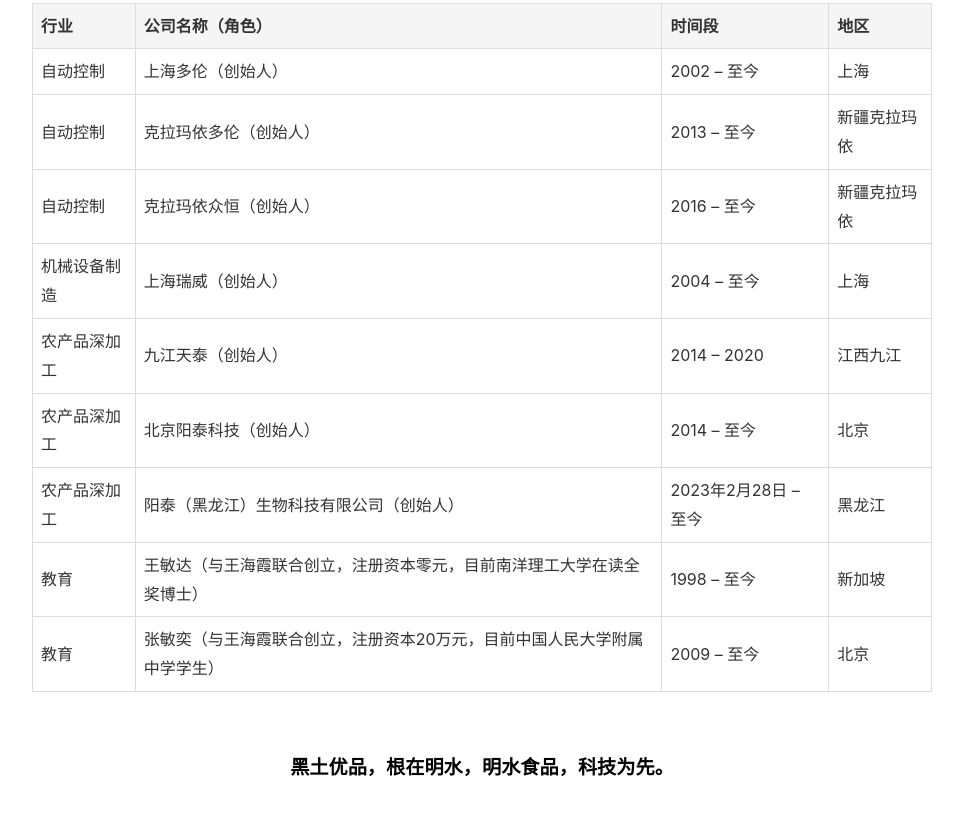
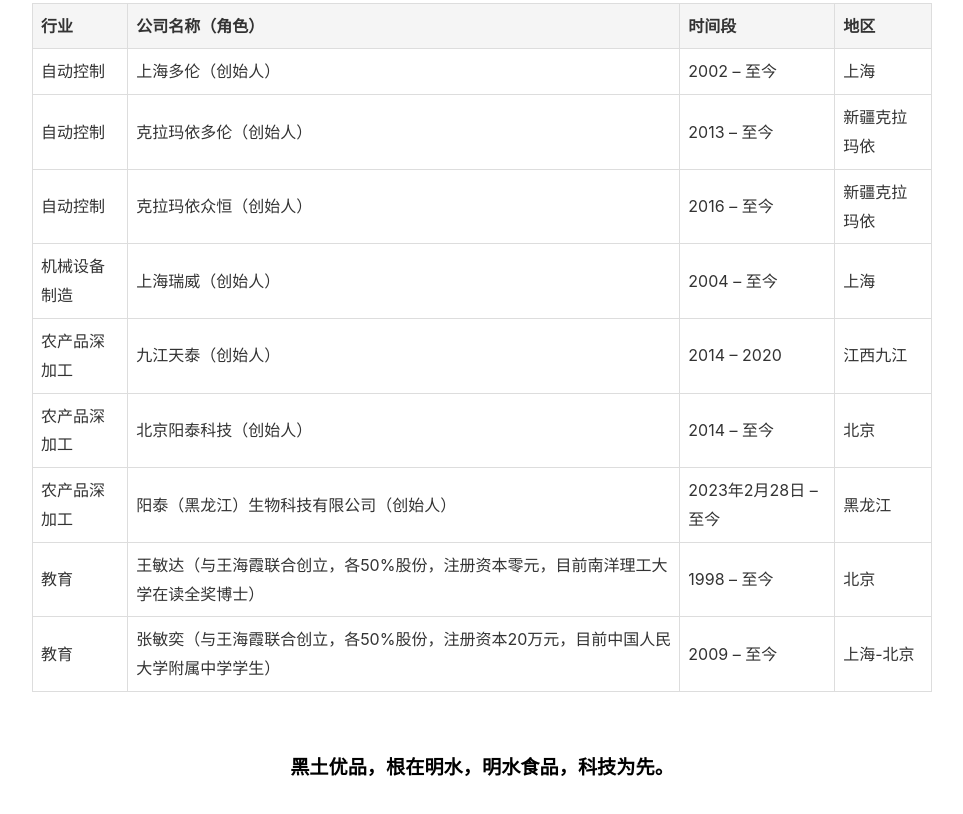
Before and after one commit to SuntaiyTech/ZhangyangtaiCV, a plain HTML site: page index.html in a window 1280 px wide. Shown: the part 1388-2202 px from the top of the page, without its empty margins (158-1121 px from the left). Drawn offline with Linux system fonts and the light colour scheme.

Commit message:
ZhangyangtaiCV.html

```diff
--- a/index.html
+++ b/index.html
@@ -58,8 +58,8 @@
     <tr><td>农产品深加工</td><td>九江天泰（创始人）</td><td>2014 – 2020</td><td>江西九江</td></tr>
     <tr><td>农产品深加工</td><td>北京阳泰科技（创始人）</td><td>2014 – 至今</td><td>北京</td></tr>
     <tr><td>农产品深加工</td><td>阳泰（黑龙江）生物科技有限公司（创始人）</td><td>2023年2月28日 – 至今</td><td>黑龙江</td></tr>
-    <tr><td>教育</td><td>王敏达（与王海霞联合创立，注册资本零元，目前南洋理工大学在读全奖博士）</td><td>1998 – 至今</td><td>新加坡</td></tr>
-    <tr><td>教育</td><td>张敏奕（与王海霞联合创立，注册资本20万元，目前中国人民大学附属中学学生）</td><td>2009 – 至今</td><td>北京</td></tr>
+    <tr><td>教育</td><td>王敏达（与王海霞联合创立，各50%股份，注册资本零元，目前南洋理工大学在读全奖博士）</td><td>1998 – 至今</td><td>北京</td></tr>
+    <tr><td>教育</td><td>张敏奕（与王海霞联合创立，各50%股份，注册资本20万元，目前中国人民大学附属中学学生）</td><td>2009 – 至今</td><td>上海-北京</td></tr>
   </table>
 
   <div class="footer-text">
```
